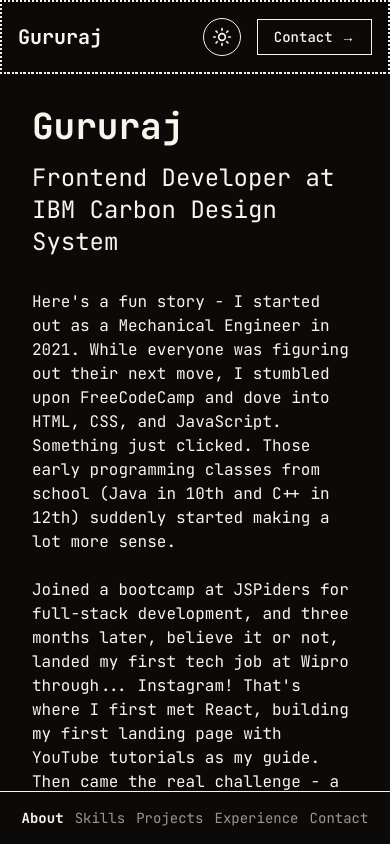
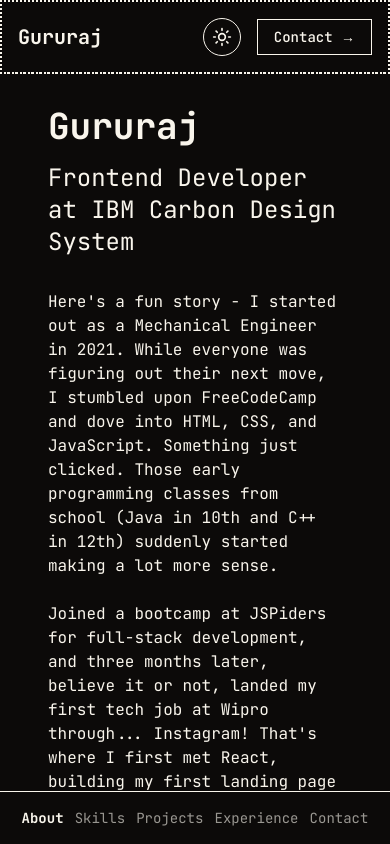
Before and after one commit to Gururajj77/gururaj-web-page, a Next.js app: page / in a window 390 px wide. Shown: the top 844 px of the page. Built offline with nearby package versions, Linux system fonts and the light colour scheme.

Commit message:
mobile responsiveness

```diff
--- a/app/page.tsx
+++ b/app/page.tsx
@@ -3,11 +3,16 @@
 
 export default function Home() {
   return (
-    <div className="max-w-4xl mx-auto">
-      <h1 className="text-4xl font-bold mb-4">Gururaj</h1>
-      <h2 className="text-2xl mb-8">
+    <div className="max-w-4xl mx-auto pb-20 lg:pb-0">
+      {" "}
+      {/* Added padding bottom for mobile */}
+      <h1 className="text-4xl font-bold mb-4 px-4 lg:px-0">Gururaj</h1>
+      <h2 className="text-2xl mb-8 px-4 lg:px-0">
         Frontend Developer at IBM Carbon Design System
       </h2>
+      <div className="px-4 lg:px-0">
+        {" "}
+        {/* Added padding for mobile */}
         <p className="mb-6">
           Here&apos;s a fun story - I started out as a Mechanical Engineer in
           2021. While everyone was figuring out their next move, I stumbled upon
@@ -46,5 +51,6 @@
           </Button>
         </Link>
       </div>
+    </div>
   );
 }
```
Lines whose indentation alone changed are shown as unchanged.
